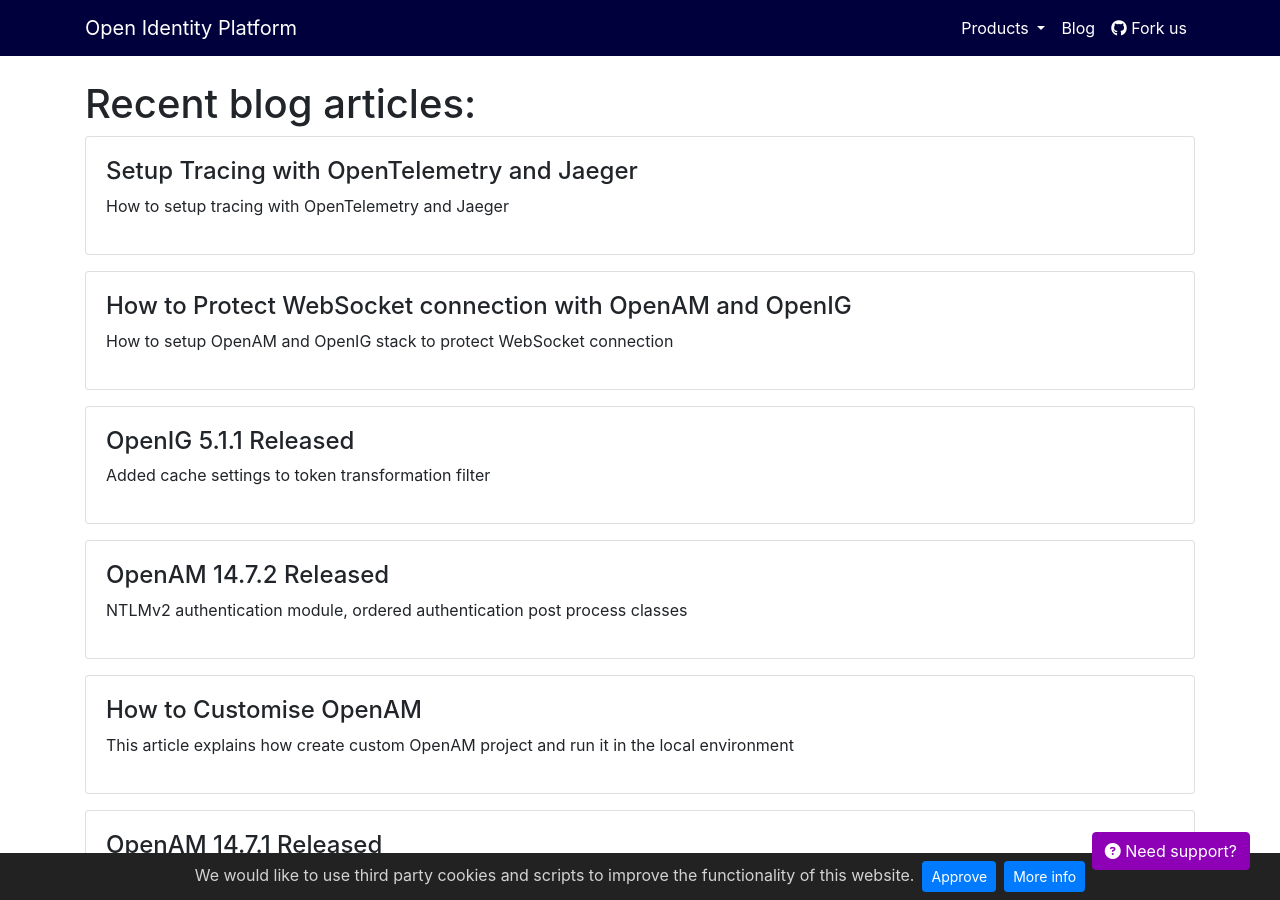
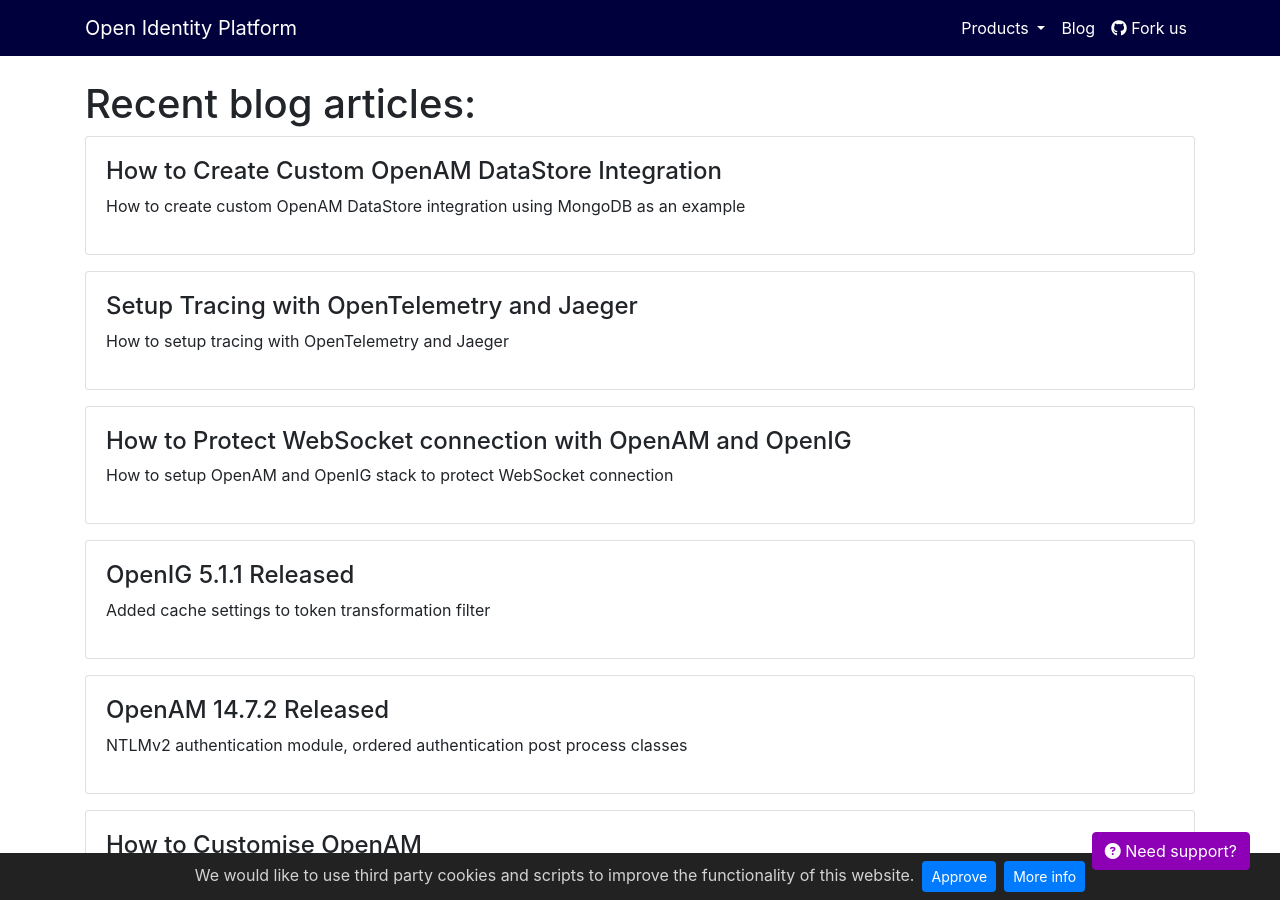
Before and after one commit to OpenIdentityPlatform/OpenIdentityPlatform.org, a Jekyll site: the page built from blog/index.html, in a window 1280 px wide and 900 px high. Built offline with Jekyll 4.4.1, drawn with Linux system fonts in a browser that asks for light colours; some of the changed lines change nothing that is shown.

Commit message:
openam idrepo plugin (#135)
* setup opetelemetry and jaeger

* add openam-custom-datastore

* add new artible to blog post list

* -

````diff
--- a/_data/blogposts.yml
+++ b/_data/blogposts.yml
@@ -1,3 +1,8 @@
+-
+  title: 'How to Create Custom OpenAM DataStore Integration'
+  link: '/blog/how-to-create-openam-custom-datastore-integration'
+  description: 'How to create custom OpenAM DataStore integration using MongoDB as an example'
+
 -
   title: 'Setup Tracing with OpenTelemetry and Jaeger'
   link: '/blog/openam-openig-jaeger'
--- /dev/null
+++ b/blog/how-to-create-openam-custom-datastore-integration.md
@@ -0,0 +1,327 @@
+---
+layout: home
+title: "How to Create Custom OpenAM DataStore Integration"
+landing-title2: "How to Customise OpenAM"
+description: "This article explains how develop IdRepo plugin to connect to an external user data store"
+keywords: 'OpenAM, Customisation, MongoDB, DataStore'
+imageurl: 'openam-og.png'
+share-buttons: true
+---
+<h1>How to Create Custom OpenAM DataStore Integration</h1>
+
+Original article: [https://github.com/OpenIdentityPlatform/OpenAM/wiki/How-to-Create-Custom-OpenAM-DataStore-Integration](https://github.com/OpenIdentityPlatform/OpenAM/wiki/How-to-Create-Custom-OpenAM-DataStore-Integration)
+
+- [Introduction](#introduction)
+- [Custom IdRepo Implementation](#custom-idrepo-implementation)
+- [Service Schema](#service-schema)
+- [Add Schema to OpenAM Distribution](#add-schema-to-openam-distribution)
+- [Add Schema to an Exististing OpenAM Deployment](#add-schema-to-an-exististing-openam-deployment)
+- [IdRepo Plugin in Action](#idrepo-plugin-in-action)
+- [Conclusion](#conclusion)
+
+## Introduction
+
+OpenAM already have implementations for variuos user data sources - LDAP, Active Directiry, relational databases via JDBC driver and Apache Cassandra. But there are databases that are not integratied into OpenAM. The following manual shows how to implement a custom data source to use for authentication.
+We will write together MongoDB integration to authenticate users in MongoDB datastore. The implementations will support only read users from the datastore and won't support write operation or groups, but it would be enough for get the point.
+
+## Custom IdRepo Implementation
+
+To write your own integration with a custom data source you should extend [com.sun.identity.idm.IdRepo](https://github.com/OpenIdentityPlatform/OpenAM/blob/master/openam-core/src/main/java/com/sun/identity/idm/IdRepo.java) abstract class.
+
+To simplify the example our repository will be only able to show users, and authenticate against database.
+
+Lets create `org.openidentityplatform.openam.mongodb.Repo` that extends `com.sun.identity.idm.IdRepo` class. Override `getSupportedOperations`, `getSupportedTypes` and `supportsAuthentication` functions.
+
+
+```java
+public class Repo extends IdRepo {
+
+    @Override
+    public Set<IdOperation> getSupportedOperations(IdType type) {
+        return Collections.singleton(IdOperation.READ);
+    }
+
+    @Override
+    public Set<IdType> getSupportedTypes() {
+        return Collections.singleton(IdType.USER);
+    }
+
+    @Override
+    public boolean supportsAuthentication() {
+        return true;
+    }
+
+
+}
+```
+
+Then add MongoDB connection settings and override the `initialize` function.
+
+
+```java
+    private static final String MONGODB_SERVER =
+            "sun-idrepo-ldapv3-config-ldap-server";
+
+    private static final String MONGODB_DATABASE =
+            "sun-idrepo-ldapv3-config-organization_name";
+
+    private static final String USER_PASSWORD_ATTRIBUTE = "userpassword";
+
+    String mongoDbUrl;
+
+    MongoDatabase mongoDatabase;
+
+    String databaseName;
+
+    String usersMongoCollection = "users";
+
+    @Override
+    public void initialize(Map<String, Set<String>> configParams) throws IdRepoException  {
+        super.initialize(configParams);
+        mongoDbUrl = "mongodb://".concat(String.join(",", configParams.get(MONGODB_SERVER)));
+        databaseName = CollectionHelper.getMapAttr(configParams, MONGODB_DATABASE);
+        MongoClient mongoClient = MongoClients.create(mongoDbUrl);
+        mongoDatabase = mongoClient.getDatabase(databaseName);
+    }
+```
+
+Override the functions responsible to search and retrieve attributes from a database:
+
+```java
+    @Override
+    public RepoSearchResults search(SSOToken token, IdType type, CrestQuery crestQuery, int maxTime, int maxResults,
+                                    Set<String> returnAttrs, boolean returnAllAttrs, int filterOp,
+                                    Map<String, Set<String>> avPairs, boolean recursive) throws IdRepoException, SSOException {
+
+        final Map<String, Map<String,Set<String>>> result = new HashMap<>();
+
+        FindIterable<Document> findIterable = mongoDatabase.getCollection(usersMongoCollection).find().limit(maxResults);
+        if(CollectionUtils.isNotEmpty(returnAttrs)) {
+            Bson projection = Projections.fields(Projections.include(new ArrayList<>(returnAttrs)));
+            findIterable = findIterable.projection(projection);
+        }
+
+        if(MapUtils.isNotEmpty(avPairs)) {
+            Bson filters = Filters.empty();
+            for(Map.Entry<String, Set<String>> entry: avPairs.entrySet()) {
+                List<Bson> entryFilters = entry.getValue().stream().map(v -> Filters.eq(entry.getKey(), v)).collect(Collectors.toList());
+                Bson entryFilter = Filters.or(entryFilters);
+                filters = Filters.and(entryFilter);
+            }
+            findIterable = findIterable.filter(filters);
+        }
+
+        try(MongoCursor<Document> iterator = findIterable.iterator()) {
+            while (iterator.hasNext()) {
+                Document doc = iterator.next();
+                String id = doc.getObjectId("_id").toHexString();
+                Map<String, Set<String>> attributesValues = documentToUserAttributes(doc);
+                result.put(id, attributesValues);
+            }
+        }
+
+        int errCode = (maxResults > 0 && result.size() > maxResults) ? RepoSearchResults.SIZE_LIMIT_EXCEEDED : RepoSearchResults.SUCCESS;
+        return new RepoSearchResults(result.keySet(), errCode, result,type);
+    }
+
+    @Override
+    public Map<String, Set<String>> getAttributes(SSOToken token, IdType type, String name) throws IdRepoException, SSOException {
+        return getAttributes(token, type, name, null);
+    }
+
+    @Override
+    public Map<String, Set<String>> getAttributes(SSOToken token, IdType type, String name, Set<String> attrNames) throws IdRepoException, SSOException {
+        try {
+            final Bson filter = Filters.eq("_id", new ObjectId(name));
+            Bson projection = Projections.exclude();
+            if(attrNames != null) {
+                projection = Projections.fields(Projections.include(new ArrayList<>(attrNames)));
+            }
+            Document doc = mongoDatabase.getCollection(usersMongoCollection).find(filter).projection(projection).first();
+            if (doc == null) {
+                return Collections.emptyMap();
+            }
+            return documentToUserAttributes(doc);
+
+        } catch (Exception e) {
+            throw new IdRepoException(e.getMessage());
+        }
+    }
+
+     @Override
+    public boolean isExists(SSOToken token, IdType type, String name) throws IdRepoException, SSOException {
+        try {
+            final Bson filter = Filters.eq("_id", new ObjectId(name));
+            Document doc = mongoDatabase.getCollection(usersMongoCollection).find(filter).first();
+            return doc != null;
+        } catch (Exception e) {
+            throw new IdRepoException(e.getMessage());
+        }
+    }
+
+    @Override
+    public boolean isActive(SSOToken token, IdType type, String name) throws IdRepoException, SSOException {
+        return true; //consider all identities are active
+    }
+```
+
+Then implement authenticate function, which is responsible to authenticate users against a database. Password hashing is not supported, but should be implemented for production.
+
+```java
+    @Override
+    public boolean authenticate(Callback[] credentials) throws IdRepoException, AuthLoginException {
+        String userName = null;
+        String password = null;
+        for (Callback callback : credentials) {
+            if (callback instanceof NameCallback) {
+                userName = ((NameCallback) callback).getName();
+            } else if (callback instanceof PasswordCallback) {
+                password = new String(((PasswordCallback) callback).getPassword());
+            }
+        }
+        if (userName == null || password == null) {
+            throw new IdRepoException(IdRepoErrorCode.UNABLE_TO_AUTHENTICATE,Repo.class.getName());
+        }
+        try {
+            Map<String, Set<String>> res = getAttributes(null, IdType.USER, userName, Collections.singleton(USER_PASSWORD_ATTRIBUTE));
+            if (res!=null && res.containsKey(USER_PASSWORD_ATTRIBUTE) && res.get(USER_PASSWORD_ATTRIBUTE).size() > 0) {
+                final String storedPassword=res.get(USER_PASSWORD_ATTRIBUTE).iterator().next();
+                return storedPassword.equals(password);
+            }
+        } catch (SSOException e) {
+            throw new AuthLoginException(e);
+        }
+        return false;
+    }
+
+```
+
+Remaining functions should return default result or throw `IdRepoException`, for example
+```java
+    private final static IdRepoException OPERATION_NOT_SUPPORTED_EXCEPTION = new IdRepoException("operation not supported");
+
+    @Override
+    public Map<String, byte[][]> getBinaryServiceAttributes(SSOToken token, IdType type, String name, String serviceName, Set<String> attrNames) throws IdRepoException, SSOException {
+        return Collections.emptyMap();
+    }
+
+    @Override
+    public void modifyService(SSOToken token, IdType type, String name, String serviceName, SchemaType sType, Map<String, Set<String>> attrMap) throws IdRepoException, SSOException {
+        throw OPERATION_NOT_SUPPORTED_EXCEPTION;
+    }
+```
+
+Build the class and include it into classpath of OpenAM war file as desctibed in [How to Customise OpenAM](https://github.com/OpenIdentityPlatform/OpenAM/wiki/How-to-Customise-OpenAM) article. Dependencies for the maven project
+
+```xml
+ <dependency>
+    <groupId>org.mongodb</groupId>
+    <artifactId>mongodb-driver-sync</artifactId>
+    <version>4.9.1</version>
+</dependency>
+<dependency>
+    <groupId>org.apache.commons</groupId>
+    <artifactId>commons-lang3</artifactId>
+    <version>3.11</version>
+</dependency>
+```
+## Service Schema
+
+OpenAM MongoDM service sub-schema will look like this.
+
+```xml
+<SubSchema i18nKey="MongoDB" inheritance="multiple"
+    maintainPriority="no" name="MongoDBRepo"
+    supportsApplicableOrganization="no" validate="yes">
+    <AttributeSchema cosQualifier="default"
+        isSearchable="no" name="RequiredValueValidator" syntax="string"
+        type="validator">
+        <DefaultValues>
+            <Value>com.sun.identity.sm.RequiredValueValidator</Value>
+        </DefaultValues>
+    </AttributeSchema>
+    <AttributeSchema any="required" cosQualifier="default"
+        i18nKey="a4010" isSearchable="no" name="sunIdRepoClass" syntax="string"
+        type="single" validator="RequiredValueValidator">
+        <DefaultValues>
+            <Value>org.openidentityplatform.openam.mongodb.Repo</Value>
+        </DefaultValues>
+    </AttributeSchema>
+    <AttributeSchema any="required" cosQualifier="default"
+                        i18nKey="Servers" isSearchable="no"
+                        name="sun-idrepo-ldapv3-config-ldap-server" syntax="string" type="list"
+                        validator="RequiredValueValidator">
+        <DefaultValues>
+            <Value>localhost:27017</Value>
+        </DefaultValues>
+    </AttributeSchema>
+    <AttributeSchema cosQualifier="default" i18nKey="Database"
+        isSearchable="no" name="sun-idrepo-ldapv3-config-organization_name" syntax="string"
+        type="single">
+        <DefaultValues>
+            <Value>authentication</Value>
+        </DefaultValues>
+    </AttributeSchema>
+</SubSchema>
+```
+
+## Add Schema to OpenAM Distribution
+
+To let OpenAM know about the new Data Source, the subschema should be added to OpenAM `sunIdentityRepositoryService` service configuration.
+If you plan to add the repository plugin to OpenAM distribution and/or make a contribution to [OpenAM](https://github.com/OpenIdentityPlatform/OpenAM).
+Add MongoDB subschema to subschema list to [openam-server-only/src/main/resources/services/idRepoService.xml](https://github.com/OpenIdentityPlatform/OpenAM/blob/master/openam-server-only/src/main/resources/services/idRepoService.xml) file.
+
+## Add Schema to an Exististing OpenAM Deployment
+
+If you have an existing OpenAM deployment, connect to OpenDJ instance for OpenAM configuration in any LDAP client Application, for example, Apache Directory Studio, and add sub schema to `sunIdentityRepositoryService` xml configuration as shown in the picture below. Then restart OpenAM instance.
+
+![Add ID Repo to OpenDJ](/assets/img/openam-idrepo/idrepo-ldap.png)
+
+## IdRepo Plugin in Action
+
+After we have added a new datastore to the schema, create a new MongoDB Data Store in OpenAM and see it in action.
+
+Run MongoDB in docker container in a local environment:
+
+```bash
+docker run -p 27017:27017 --name test-mongo mongo:latest
+```
+Add a couple of users to the MongoDB with the following script:
+
+```javascript
+db = connect( 'mongodb://localhost:27017/authentication');
+db.users.insertMany([
+    {
+        cn: 'John Doe',
+        sunidentitymsisdnnumber: "123-456-78-90",
+        userpassword: 'passw0rd',
+    },
+    {
+        cn: 'Jane Doe',
+        sunidentitymsisdnnumber: "123-456-78-91",
+        userpassword: 'passw0rd',
+    },
+])
+```
+Open the OpenAM console, create a new realm `/clients`, remove the existing DataStore, and add a new MongoDB DataStore to the realm.
+
+![MongoDB IdRepo](/assets/img/openam-idrepo/idrepo-mongodb.png)
+
+Open the Subjects tab and see if there are user entries:
+
+
+![MongoDB User Entries](/assets/img/openam-idrepo/idrepo-subjects.png)
+
+Test authentication via API, using Universal Id value as login and password from the script above.
+
+```bash
+% curl --location --request POST 'http://localhost:8080/openam/json/authenticate?realm=/clients' \
+--header 'X-OpenAM-Username: 64994f6b8beb1a6fbe461660' \
+--header 'X-OpenAM-Password: passw0rd' \
+--header 'Content-Type: application/json'
+
+{"tokenId":"AQIC5wM2LY4Sfcx71mFbrHLrhHsv5hFyLEM_7S-nbKBNrVg.*AAJTSQACMDEAAlNLABI0OTk2NDUxMTgwNTY4NTQ1NjUAAlMxAAA.*","successUrl":"/openam/console","realm":"/clients"}
+```
+
+## Conclusion
+In the following article, we have developed a very simple User Data Store without any modification, just to understand how it works. For a production environment password hashing connection pooling etc, should be implemented.
````
Also changed, not shown: assets/img/openam-idrepo/idrepo-ldap.png (added), assets/img/openam-idrepo/idrepo-mongodb.png (added), assets/img/openam-idrepo/idrepo-subjects.png (added).
